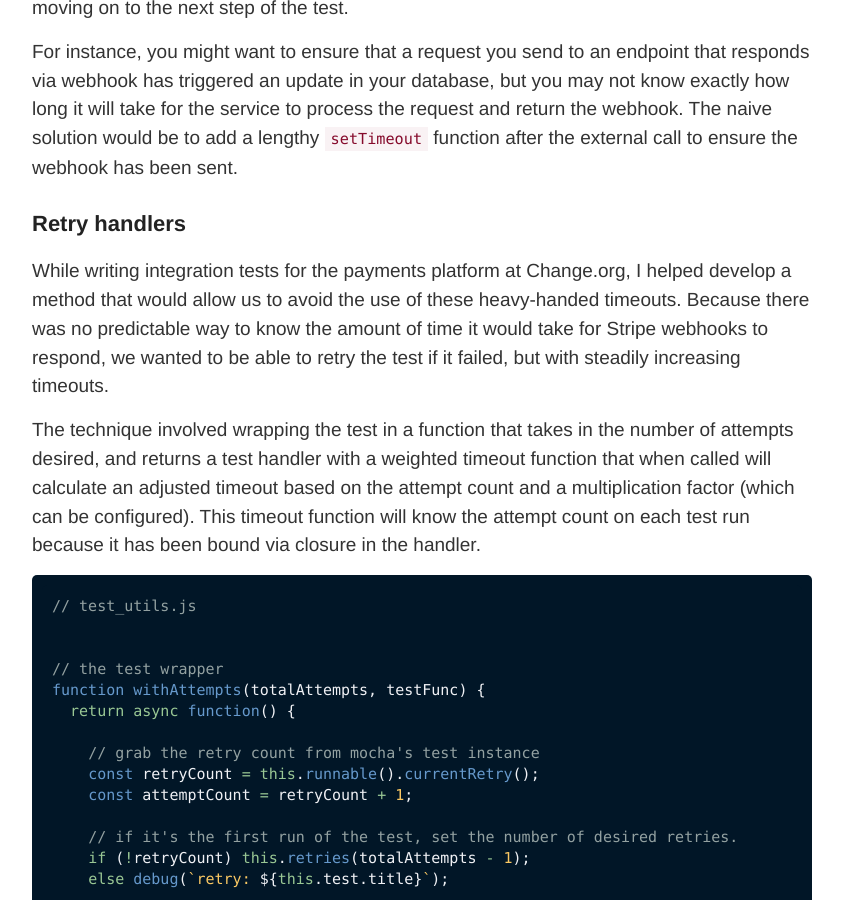
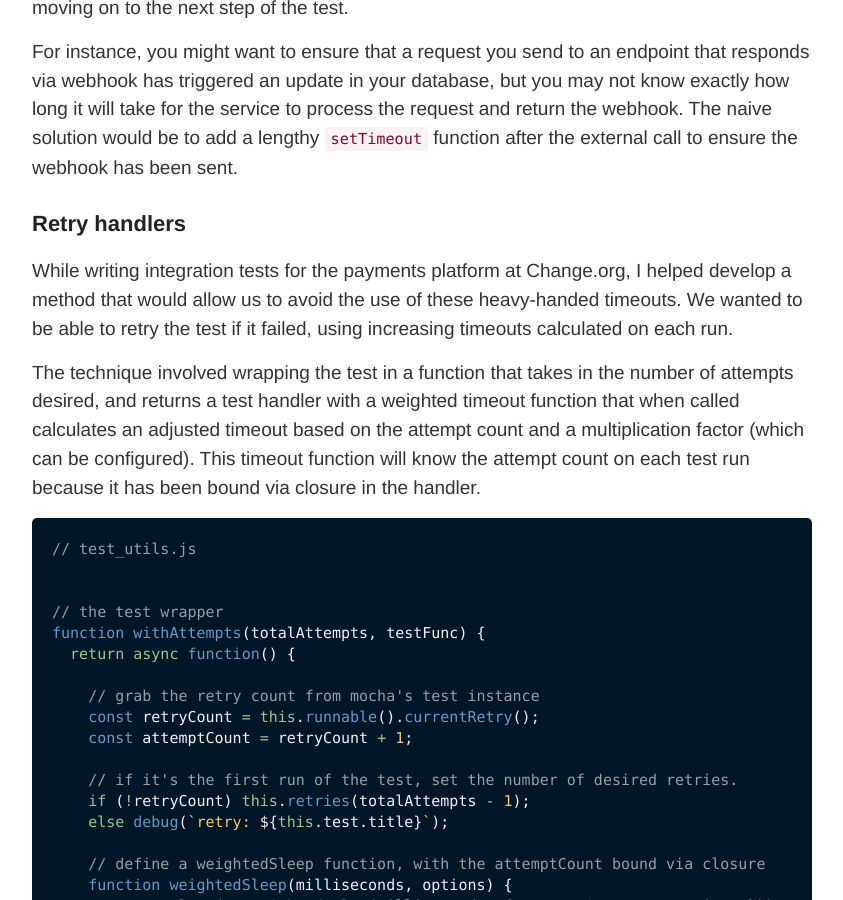
Before and after one commit to a-bishop/old_blog, a Jekyll site: the page built from _posts/2019-12-14-Wrapping-Mocha-Tests-With-A-Custom-Retry-Handler.md, in a window 1280 px wide and 900 px high, scrolled down 346 px. Shown: the whole window, without its empty margins (218-1061 px from the left). Built offline with Jekyll 4.4.1, drawn with Linux system fonts in a browser that asks for light colours; nearby versions of some CDN libraries; comment, search, counter and statistics services are not loaded.

Commit message:
Update mocha post

````diff
--- a/_posts/2019-12-14-Wrapping-Mocha-Tests-With-A-Custom-Retry-Handler.md
+++ b/_posts/2019-12-14-Wrapping-Mocha-Tests-With-A-Custom-Retry-Handler.md
@@ -10,9 +10,9 @@ For instance, you might want to ensure that a request you send to an endpoint th
 
 ## Retry handlers
 
-While writing integration tests for the payments platform at Change.org, I helped develop a method that would allow us to avoid the use of these heavy-handed timeouts. Because there was no predictable way to know the amount of time it would take for Stripe webhooks to respond, we wanted to be able to retry the test if it failed, but with steadily increasing timeouts.
+While writing integration tests for the payments platform at Change.org, I helped develop a method that would allow us to avoid the use of these heavy-handed timeouts. We wanted to be able to retry the test if it failed, using increasing timeouts calculated on each run.
 
-The technique involved wrapping the test in a function that takes in the number of attempts desired, and returns a test handler with a weighted timeout function that when called will calculate an adjusted timeout based on the attempt count and a multiplication factor (which can be configured). This timeout function will know the attempt count on each test run because it has been bound via closure in the handler.
+The technique involved wrapping the test in a function that takes in the number of attempts desired, and returns a test handler with a weighted timeout function that when called calculates an adjusted timeout based on the attempt count and a multiplication factor (which can be configured). This timeout function will know the attempt count on each test run because it has been bound via closure in the handler.
 
 ```js
 // test_utils.js
````
